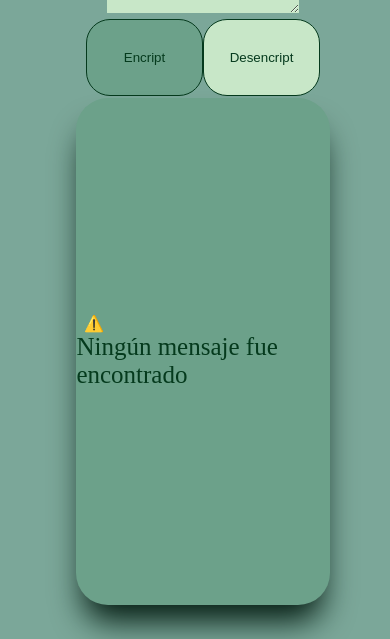
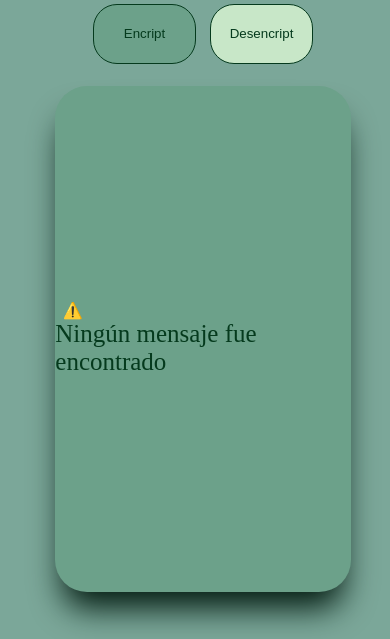
Before and after one commit to EduardoCarrascoR/CatEncrypter, a website: page index.html in a window 390 px wide. Shown: the part 205-844 px from the top of the page. Drawn offline with nearby package versions, Linux system fonts and the light colour scheme; no server answers.

Commit message:
update responsive

```diff
--- a/style.css
+++ b/style.css
@@ -76,7 +76,7 @@ body {
     flex-direction: column;
     height: 95%;
     justify-content: space-around;
-    width: 20%;
+    width: 25%;
 }
 
 .secundaria_content {
@@ -88,7 +88,7 @@ body {
     flex-direction: column;
     height: 60vh;
     justify-content: center;
-    width: 30vh;
+    width: 35vh;
 }
 
 .textChanged {
@@ -129,10 +129,21 @@ body {
 
     .secundaria {
         width: auto;
+        justify-content: space-between;
+        align-items: center;
+    }
+
+    .secundaria_content{
+        margin: 5%;
     }
 
     .button {
-        width: 398px;
-        height: 77px;
+        margin: 3%;
+        width: 160px;
+        height: 60px;
+    }
+
+    .buttons {
+        justify-content: center;
     }
 }
```
